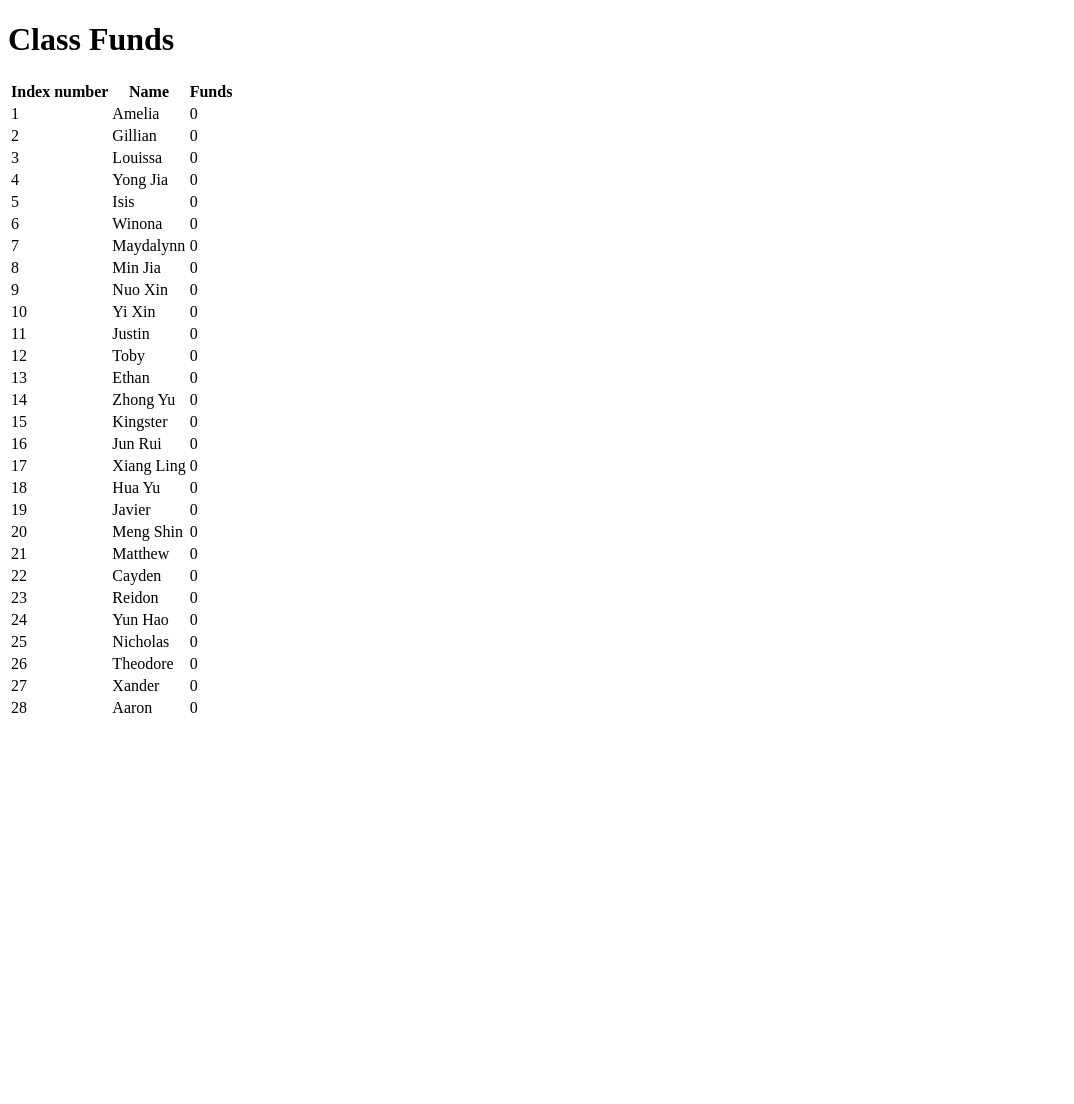
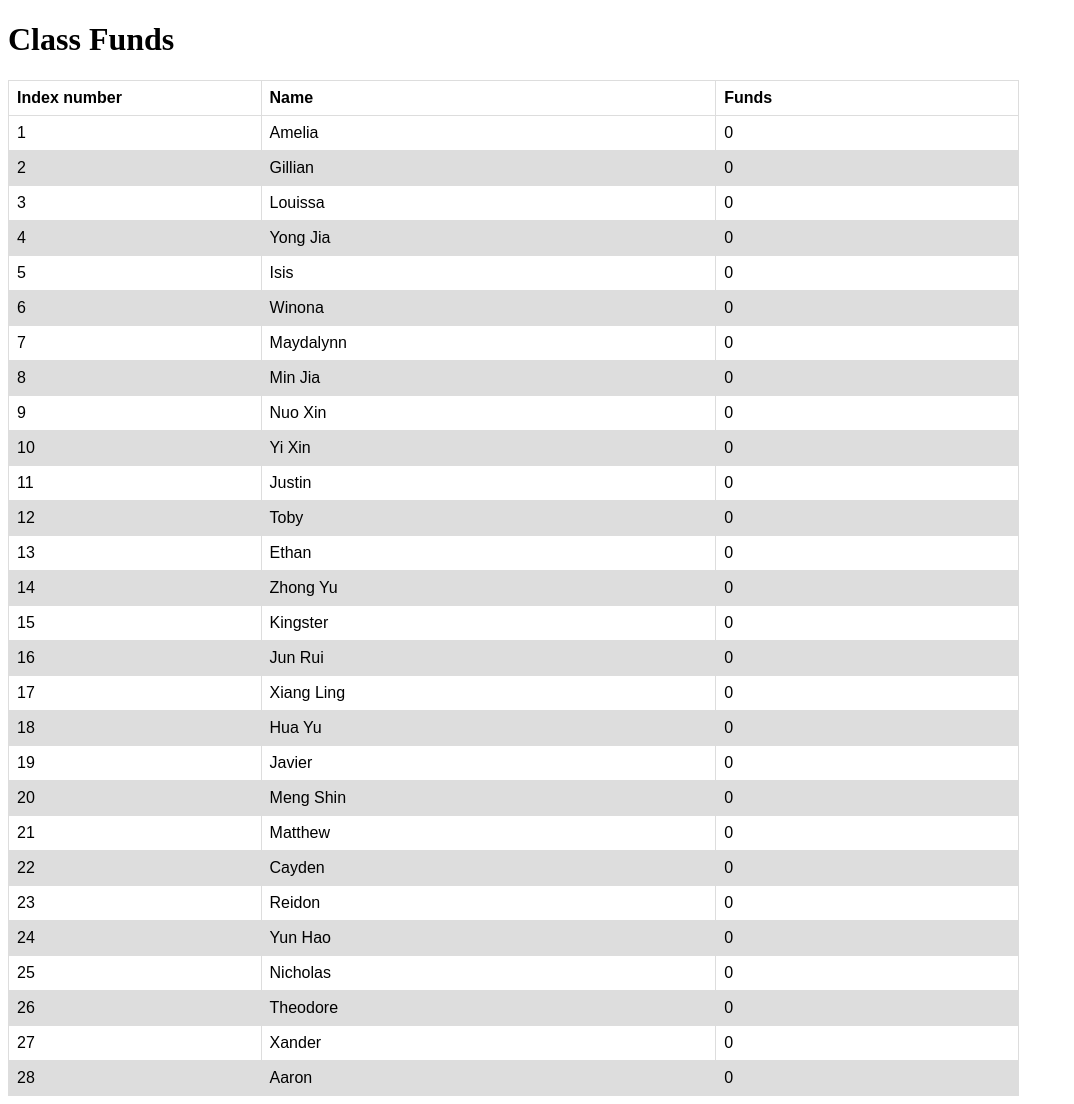
Before and after one commit to LimMengShin/235c33, a Flask app: page /reset in a window 1280 px wide. Shown: the whole page, without its empty margins (0-1074 px from the left). Before the commit the page ends 713 px from the top, so only its background shows below. Run offline with Flask 3, Linux system fonts and the light colour scheme; data comes from the database, SQL or seed files in the repository; both versions use the stored data as it was after the commit.

Commit message:
Updated layout.html

```diff
--- a/Class Site/templates/class_funds.html
+++ b/Class Site/templates/class_funds.html
@@ -4,12 +4,14 @@
 
     <h1>Class Funds</h1>
     <table>
+        <col style="width:25%">
+        <col style="width:45%">
+        <col style="width:30%">
         <thead>
             <tr>
                 <th>Index number</th>
                 <th>Name</th>
                 <th>Funds</th>
-                <th></th>
             </tr>
         </thead>
         <tbody>
--- a/Class Site/templates/layout.html
+++ b/Class Site/templates/layout.html
@@ -5,6 +5,23 @@
         <meta http-equiv="X-UA-Compatible" content="IE=edge">
         <meta name="viewport" content="width=device-width, initial-scale=1.0">
         <title>5C33</title>
+        <style>
+            table {
+                font-family: arial;
+                border-collapse: collapse;
+                width: 80%;
+                }
+
+                td, th {
+                border: 1px solid #dddddd;
+                text-align: left;
+                padding: 8px;
+                }
+
+                tr:nth-child(even) {
+                background-color: #dddddd;
+            }
+        </style>
     </head>
     <body>
         {% block body %}{% endblock %}
```
Also changed, not shown: Class Site/app.py (line endings or trailing spaces), Class Site/class_funds.db.
